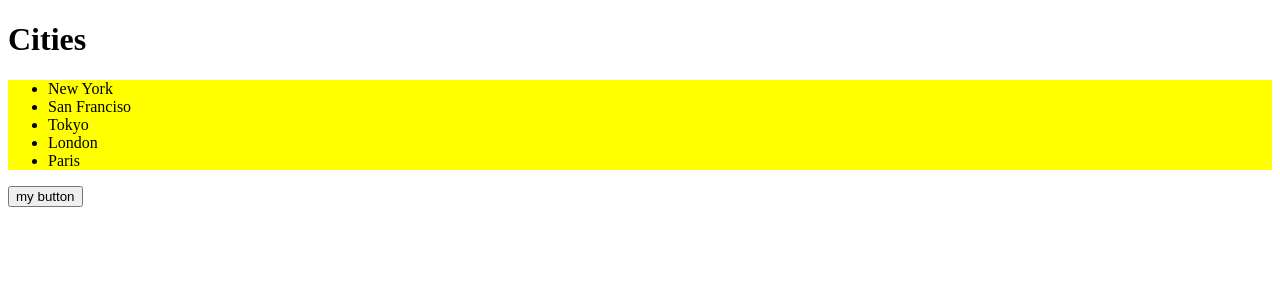
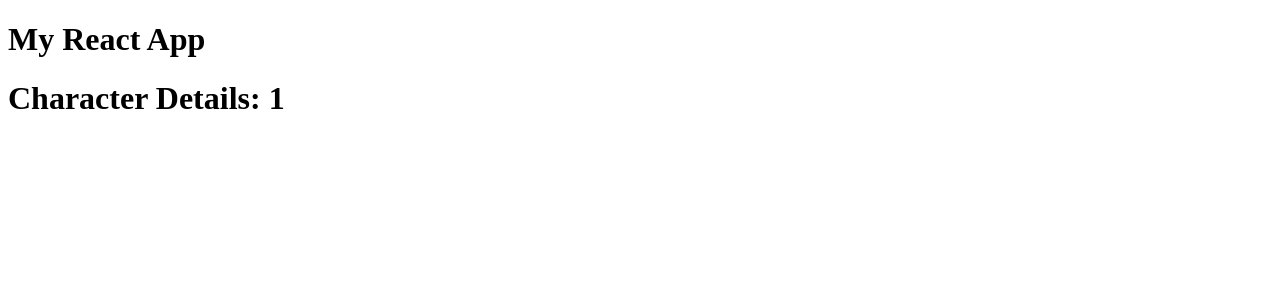
Before and after one commit to wlong27/react-app, a React (Vite) app in the folder react-app/: page /characters/1 in a window 1280 px wide. Shown: the top 300 px of the page. Built offline with nearby package versions, Linux system fonts and the light colour scheme.

Commit message:
star wars characters with basic routing

```diff
--- /dev/null
+++ b/react-app/src/ApiCall.tsx
@@ -0,0 +1,39 @@
+import React, { useState, useEffect } from 'react';
+import { Link } from 'react-router-dom';
+
+const ApiCall: React.FC = () => {
+    const [data, setData] = useState<Character[]>([]);
+
+    useEffect(() => {
+      // Function to make the API call
+      const fetchData = async () => {
+        try {
+          const response = await fetch('https://swapi.dev/api/people/');
+          const data = await response.json();
+          setData(data.results); // Store the API response (an array of people) in the 'data' state
+        } catch (error) {
+          console.error('Error fetching data:', error);
+        }
+      };
+
+      fetchData(); // Call the function to fetch data when the component mounts
+    }, []);
+
+    return (
+        <div>
+          <h1>Star Wars Characters:</h1>
+          <ul>
+            {data.map((character) => (
+              <li key={character.name}>
+                <Link to={`/characters/${encodeURIComponent(character.name)}`}>
+                  {character.name}
+                </Link>
+                - {character.height}cm, {character.mass}kg
+              </li>
+            ))}
+          </ul>
+        </div>
+      );
+  };
+
+export default ApiCall;
--- a/react-app/src/App.tsx
+++ b/react-app/src/App.tsx
@@ -1,35 +1,52 @@
-import { useState } from "react";
-import Alert from "./components/Alert";
-import Buttons from "./components/Buttons";
-import ListGroup from "./components/ListGroup";
+// import { useState } from "react";
+// import Alert from "./components/Alert";
+// import Buttons from "./components/Buttons";
+// import ListGroup from "./components/ListGroup";
+import React from 'react';
+import { BrowserRouter as Router, Route, Routes } from 'react-router-dom';
+import ApiCall from './ApiCall';
+import CharacterDetails from './CharacterDetails';
 
-function App() {
-  const items = ["New York", "San Franciso", "Tokyo", "London", "Paris"];
+// function App() {
+//   const items = ["New York", "San Franciso", "Tokyo", "London", "Paris"];
 
-  const handleSelectItem = (item: string) => {
-    console.log(item);
-  };
+//   const handleSelectItem = (item: string) => {
+//     console.log(item);
+//   };
 
-  const [alertVisible, setAlertVisibility] = useState(false);
+//   const [alertVisible, setAlertVisibility] = useState(false);
 
+//   return (
+//     <div>
+//       <ListGroup
+//         items={items}
+//         heading="Cities"
+//         onSelectItem={handleSelectItem}
+//       ></ListGroup>
+
+//       {alertVisible && (
+//         <Alert onClose={() => setAlertVisibility(false)}>
+//           <span>Hello World</span>
+//         </Alert>
+//       )}
+//       <Buttons color="danger" onClick={() => setAlertVisibility(true)}>
+//         my button
+//       </Buttons>
+//     </div>
+//   );
+// }
+const App: React.FC = () => {
   return (
-    <div>
-      <ListGroup
-        items={items}
-        heading="Cities"
-        onSelectItem={handleSelectItem}
-      ></ListGroup>
-
-      {alertVisible && (
-        <Alert onClose={() => setAlertVisibility(false)}>
-          <span>Hello World</span>
-        </Alert>
-      )}
-      <Buttons color="danger" onClick={() => setAlertVisibility(true)}>
-        my button
-      </Buttons>
-    </div>
+    <Router>
+      <div>
+        <h1>My React App</h1>
+        <Routes>
+          <Route path="/" element={<ApiCall />} />
+          <Route path="/characters/:name" element={<CharacterDetails />} />
+        </Routes>
+      </div>
+    </Router>
   );
-}
+};
 
 export default App;
--- /dev/null
+++ b/react-app/src/CharacterDetails.tsx
@@ -0,0 +1,15 @@
+import React from 'react';
+import { useParams } from 'react-router-dom';
+
+const CharacterDetails: React.FC = () => {
+  const { name } = useParams<{ name: string }>();
+
+  return (
+    <div>
+      <h1>Character Details: {name}</h1>
+      {/* Add more details about the character using the SWAPI */}
+    </div>
+  );
+};
+
+export default CharacterDetails;
```
Also changed, not shown: react-app/src/interfaces/Character.ts (added, +9 -0 lines), 1 other file (tests, documents, lock files or other folders).
